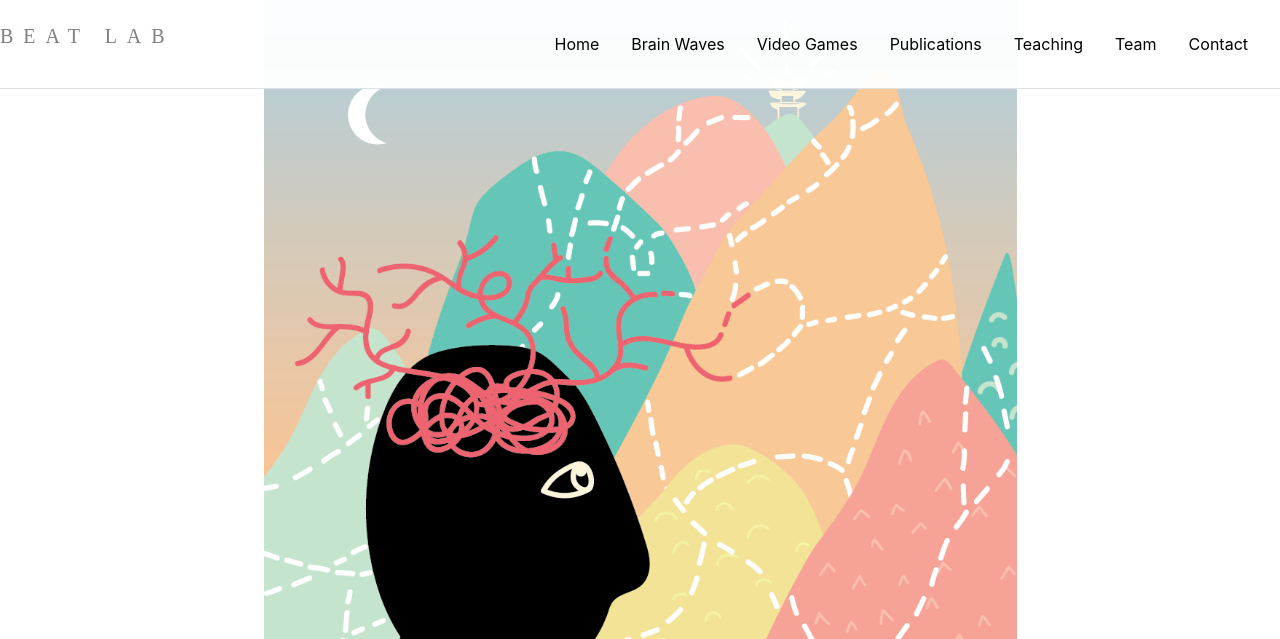
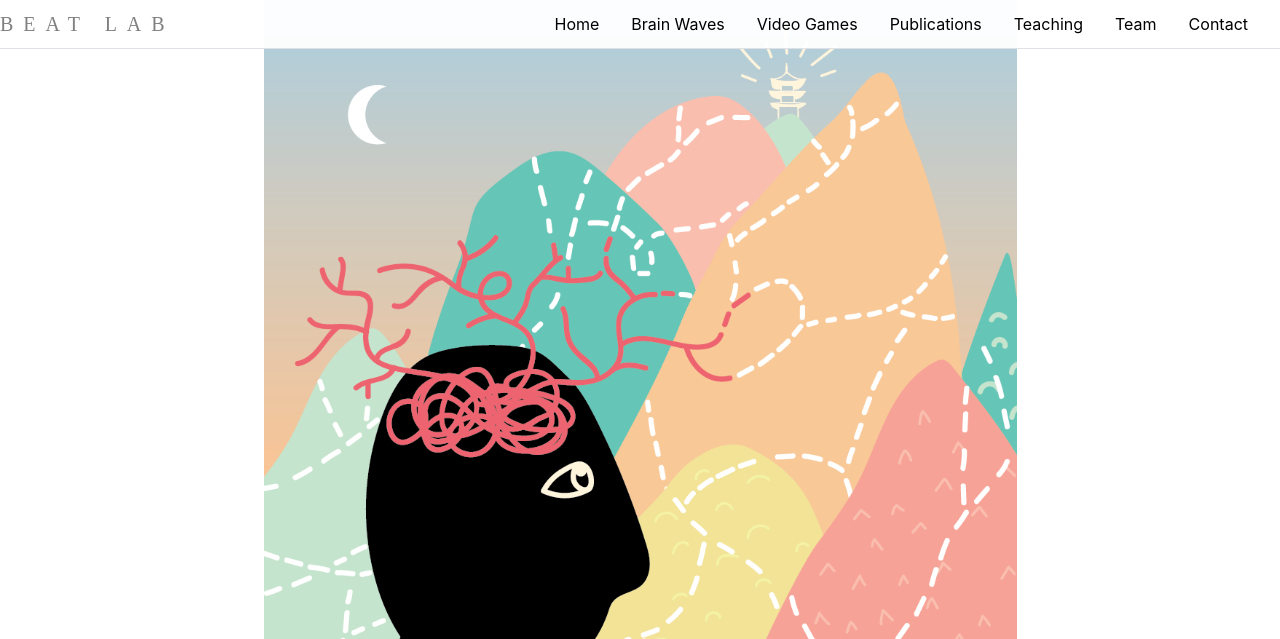
Before and after one commit to SeijiAkera/BeatLab-site, a Flask app: page / in a window 1280 px wide. Shown: the top 639 px of the page. Run offline with Flask 3, Linux system fonts and the light colour scheme; some libraries are stand-ins or nearby versions.

Commit message:
Update navbar height

```diff
--- a/templates/index.html
+++ b/templates/index.html
@@ -175,9 +175,9 @@
 
         <!-- Header Section -->
         <div id="header-box" class="header">
-            <header class="d-flex flex-wrap justify-content-between py-3 mb-4 border-bottom">
+            <header class="d-flex flex-wrap justify-content-between py-1 mb-4 border-bottom">
                 <a href="/" class="navbar-brand site-title">Beat Lab</a>
-                <nav class="navbar navbar-light">
+                <nav class="navbar navbar-light py-0">
                     <button id="nav-button" class="navbar-toggler ml-auto hide-on-desktop" type="button" data-toggle="collapse" data-target="#collapsingNavbar2">
                         <span class="navbar-toggler-icon my-toggler"></span>
                     </button>
```
